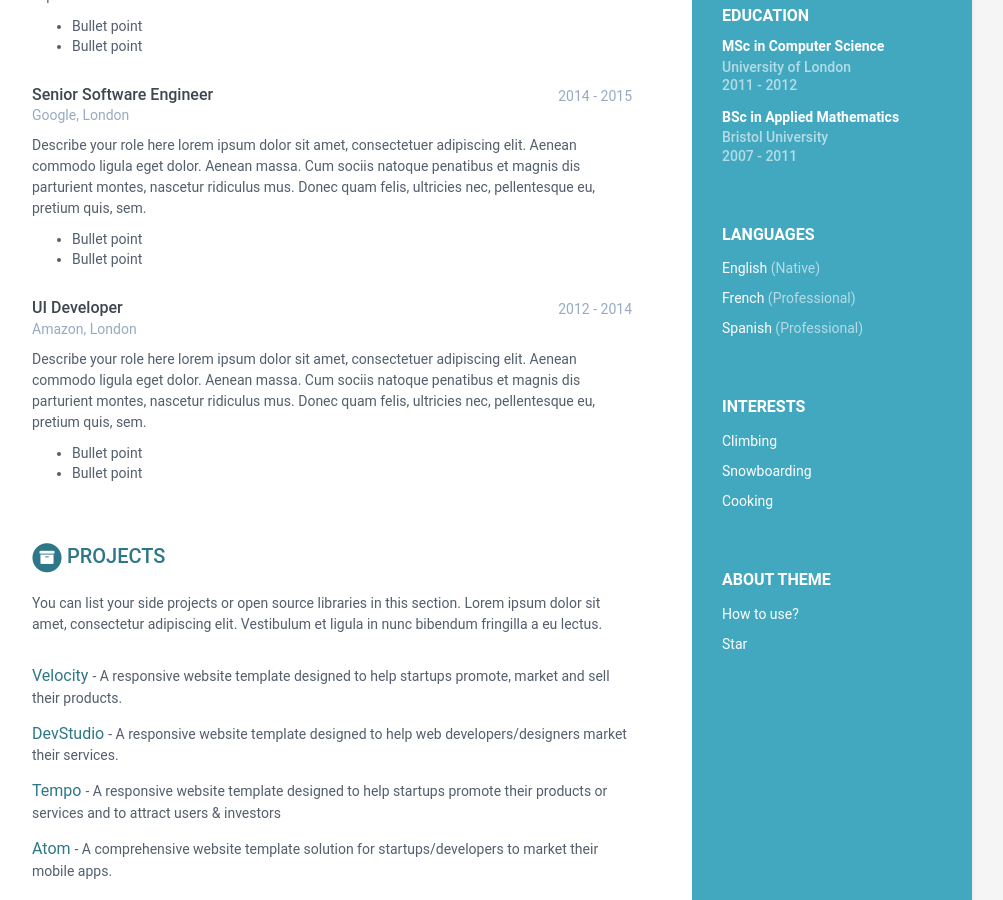
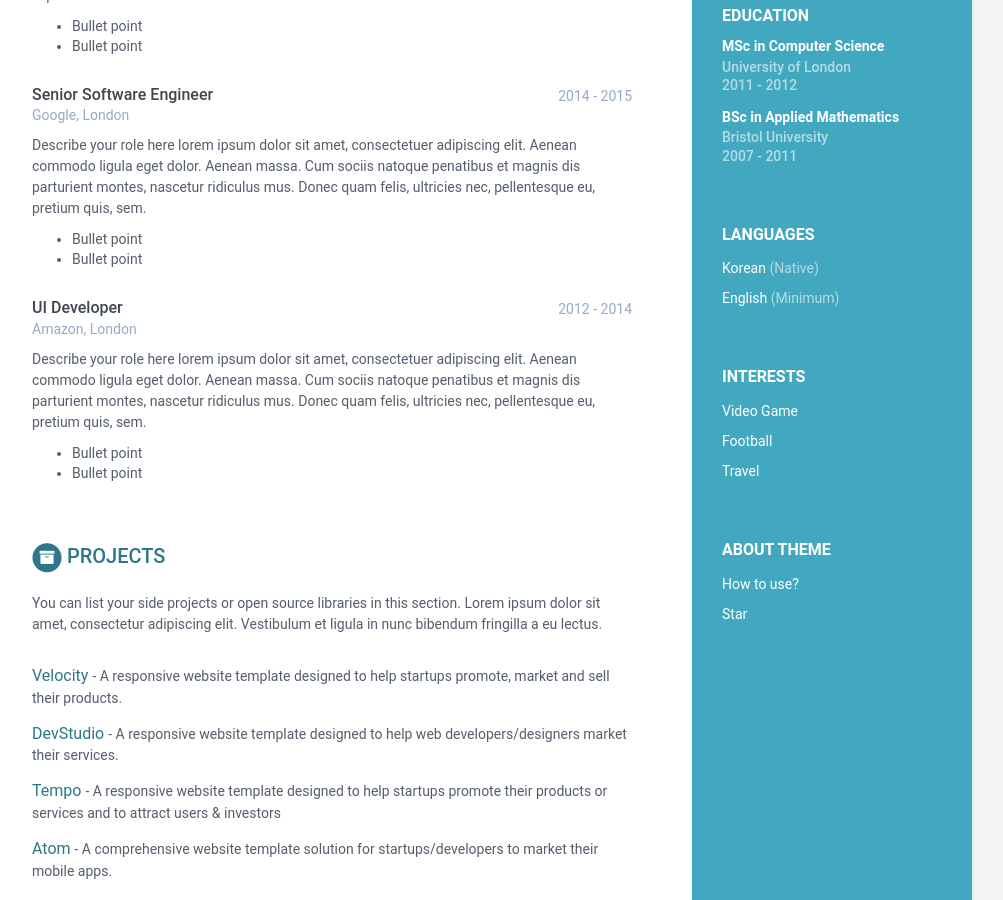
Before and after one commit to terdong/terdong.github.io, a Jekyll site: the page built from index.html, in a window 1280 px wide and 900 px high, scrolled down 556 px. Shown: the whole window, without its empty margins (168-1171 px from the left). Built offline with Jekyll 4.4.1, drawn with Linux system fonts in a browser that asks for light colours.

Commit message:
Update data.yml

```diff
--- a/_data/data.yml
+++ b/_data/data.yml
@@ -25,23 +25,20 @@ sidebar:
     goodreads: # Number-Username, e.g. 123456-alandoe
 
     languages:
-      - idiom: English
+      - idiom: Korean
         level: Native
 
-      - idiom: French
-        level: Professional
-
-      - idiom: Spanish
-        level: Professional
+      - idiom: English
+        level: Minimum
 
     interests:
-      - item: Climbing
+      - item: Video Game
         link:
 
-      - item: Snowboarding
+      - item: Football
         link:
 
-      - item: Cooking
+      - item: Travel
         link:
 
 career-profile:
```
